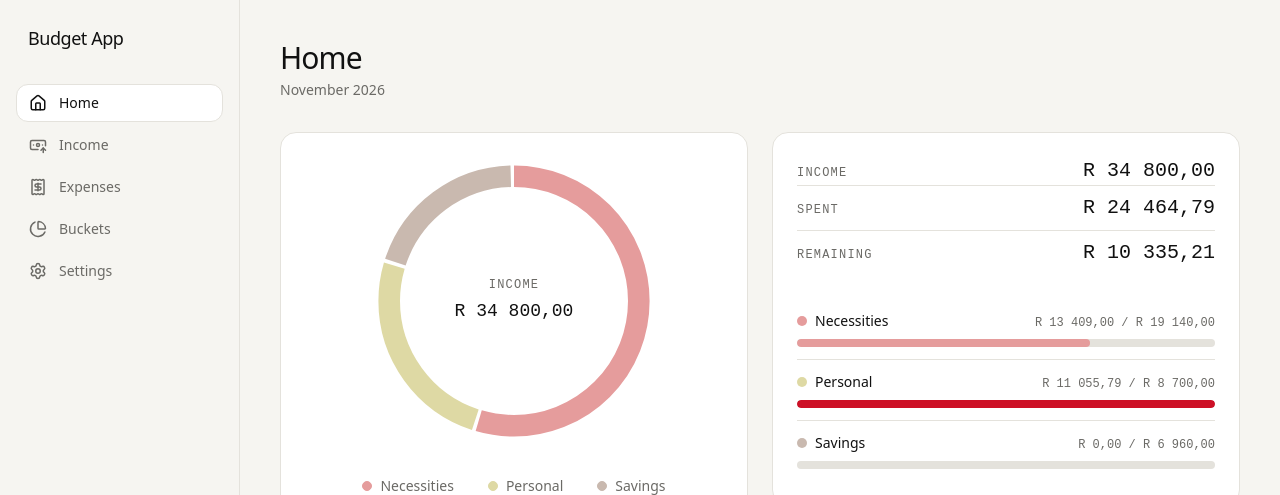
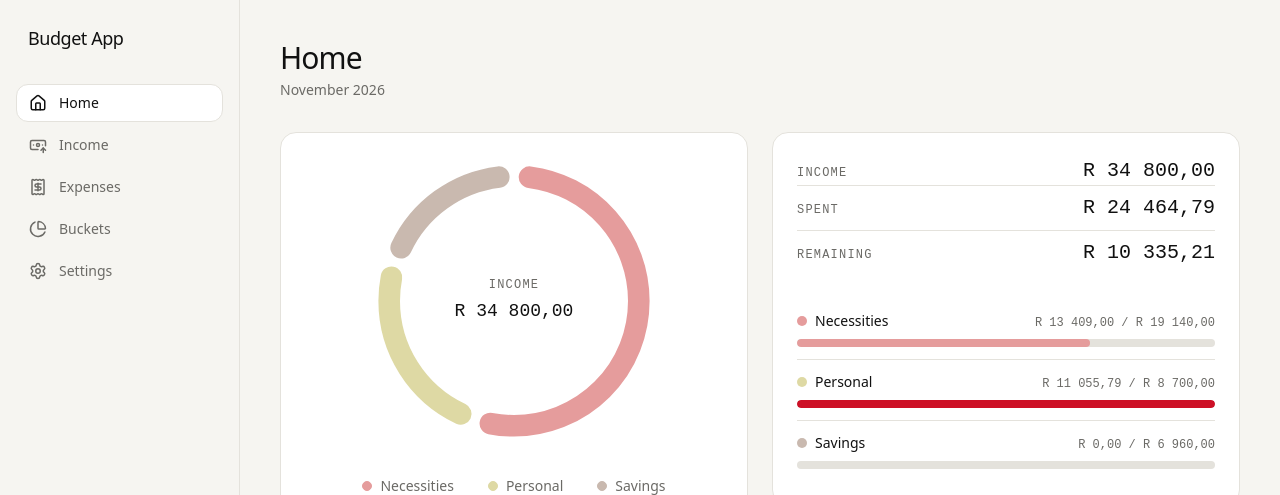
Before and after one commit to EmmanuelLombe/budget-app-web, a React (Vite) app: page / in a window 1280 px wide. Shown: the top 495 px of the page. Built offline with nearby package versions, Linux system fonts and the light colour scheme.

Commit message:
made piechart edges circular

```diff
--- a/src/components/charts/donutChart.tsx
+++ b/src/components/charts/donutChart.tsx
@@ -22,7 +22,7 @@ const RADIUS = 104
 const CIRCUMFERENCE = 2 * Math.PI * RADIUS
 const STROKE = 18
 const STROKE_SELECTED = 28
-const GAP = 3
+const GAP = 8
 
 export default function DonutChart({
   slices,
@@ -39,12 +39,20 @@ export default function DonutChart({
   const visible = slices.filter((s) => s.cents > 0)
   const gap = visible.length > 1 ? GAP : 0
 
+  // const arcs = visible.map((slice, i) => {
+  //   const length = (slice.cents / total) * CIRCUMFERENCE
+  //   const start = visible
+  //     .slice(0, i)
+  //     .reduce((sum, s) => sum + (s.cents / total) * CIRCUMFERENCE, 0)
+  //   return { slice, start, drawn: Math.max(length - gap, 0.5) }
+  // })
+
     const arcs = visible.map((slice, i) => {
       const length = (slice.cents / total) * CIRCUMFERENCE
       const start = visible
         .slice(0, i)
         .reduce((sum, s) => sum + (s.cents / total) * CIRCUMFERENCE, 0)
-    return { slice, start, drawn: Math.max(length - gap, 0.5) }
+      return { slice, start, length, drawn: Math.max(length - gap, 0.5) }
 })
 
   return (
@@ -62,7 +70,7 @@ export default function DonutChart({
             />
           )}
 
-          {arcs.map(({ slice, start, drawn }) => {
+          {/* {arcs.map(({ slice, start, drawn }) => {
             const isSelected = slice.id === selectedId
             return (
               <circle
@@ -78,6 +86,39 @@ export default function DonutChart({
                   strokeWidth: isSelected ? STROKE_SELECTED : STROKE,
                   strokeDasharray: `${drawn} ${CIRCUMFERENCE - drawn}`,
                   strokeDashoffset: -start,
+                  opacity: selectedId && !isSelected ? 0.25 : 1,
+                }}
+                onClick={() => onSelect(isSelected ? null : slice.id)}
+              />
+            )
+          })} */}
+
+          {arcs.map(({ slice, start, length }) => {
+            const isSelected = slice.id === selectedId
+            const width = isSelected ? STROKE_SELECTED : STROKE
+
+  // Round caps stick out by half the stroke width at each end, so the dash
+  // is shortened by a full stroke width plus the gap, then nudged inwards.
+            const room = length - gap - width
+            const drawn = Math.max(room, 0.01)
+  // A slice too small for a dash becomes a dot, centred in its slice.
+            const offset = room > 0 ? start + gap / 2 + width / 2 : start + length / 2
+
+            return (
+              <circle
+                key={slice.id}
+                cx={CENTER}
+                cy={CENTER}
+                r={RADIUS}
+                fill="none"
+                stroke={slice.color}
+                strokeLinecap="round"
+                transform={`rotate(-90 ${CENTER} ${CENTER})`}
+                className="cursor-pointer transition-all duration-200 motion-reduce:transition-none"
+                style={{
+                  strokeWidth: width,
+                  strokeDasharray: `${drawn} ${CIRCUMFERENCE - drawn}`,
+                  strokeDashoffset: -offset,
                   opacity: selectedId && !isSelected ? 0.25 : 1,
                 }}
                 onClick={() => onSelect(isSelected ? null : slice.id)}
```
Lines whose indentation alone changed are shown as unchanged.
